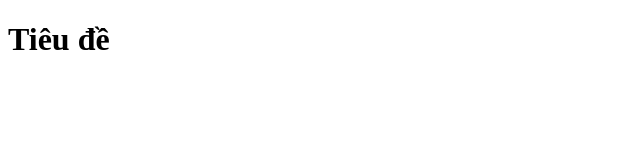
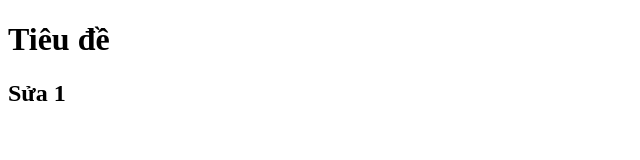
Before and after one commit to quan4101993/du-an-6, a plain HTML site: page index.html in a window 1280 px wide. Shown: the full height of the page, 0-640 px from the left. Drawn offline with Linux system fonts and the light colour scheme.

Commit message:
1. Sửa 1

```diff
--- a/index.html
+++ b/index.html
@@ -7,5 +7,6 @@
   </head>
   <body>
     <h1>Tiêu đề</h1>
+    <h2>Sửa 1</h2>
   </body>
 </html>
```
